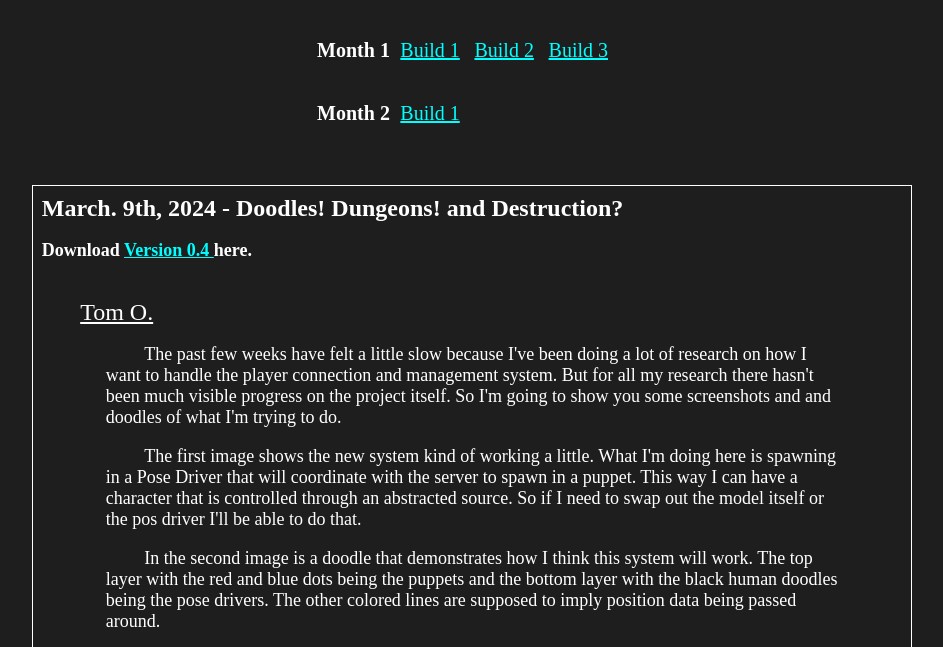
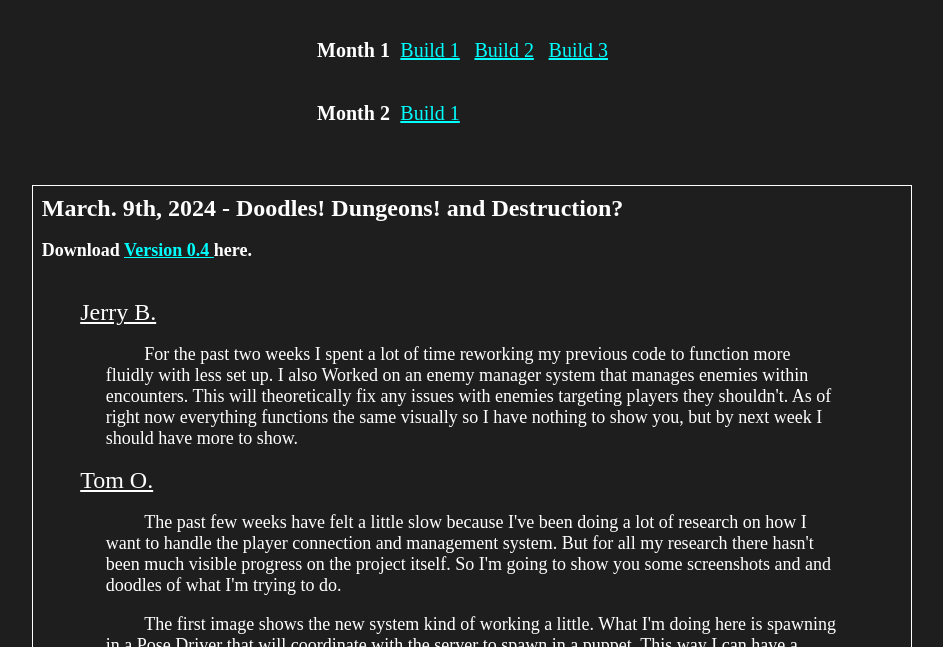
Before and after one commit to Half-Control/half-control.github.io, a plain HTML site: page SitePages/Homepage.html in a window 1280 px wide. Shown: the part 139-786 px from the top of the page, without its empty margins (168-1111 px from the left). Drawn offline with Linux system fonts and the light colour scheme.

Commit message:
AMMEND: Month 2 Week 1 Blog Post

```diff
--- a/SitePages/Homepage.html
+++ b/SitePages/Homepage.html
@@ -103,16 +103,18 @@
                             <p>Download <a href="https://drive.google.com/file/d/1eNrQNB1VF-0QyLdu246H7hPfp8yfD_hT/view?usp=sharing" target="_blank">Version 0.4 </a> here. </p>
                         </div>
                     </div>
-                    <!--<div class="blogTitleMember"> <a href="linkedin post link" target="_blank"> Jerry B. </a> </div>
+                    <div class="blogTitleMember"> <a href="https://www.linkedin.com/feed/update/urn:li:activity:7173016725947404288/" target="_blank"> Jerry B. </a> </div>
                     <div class="blogBody">
-                        <p> </p>
+                        <p>
+                            For the past two weeks I spent a lot of time reworking my previous code to function more fluidly with less set up. I also Worked on an enemy manager system that manages enemies within encounters. This will theoretically fix any issues with enemies targeting players they shouldn't. As of right now everything functions the same visually so I have nothing to show you, but by next week I should have more to show.
+                        </p>
                     </div>
                     <div class="blogMedia">
-                        <video controls>
+                        <!--<video controls>
                             <source src="../SiteImages/BlogMedia/Jerry/" type="video/mp4">
-                        </video> <p> Caption Media</p>
+                        </video> <p> Caption Media</p>-->
                     </div>
-                    <div class="blogTitleMember"> <a href="linkedin post link" target="_blank"> Zach B. </a> </div>
+                    <!--<div class="blogTitleMember"> <a href="linkedin post link" target="_blank"> Zach B. </a> </div>
                     <div class="blogBody">
                         <p> </p>
                     </div>
```
